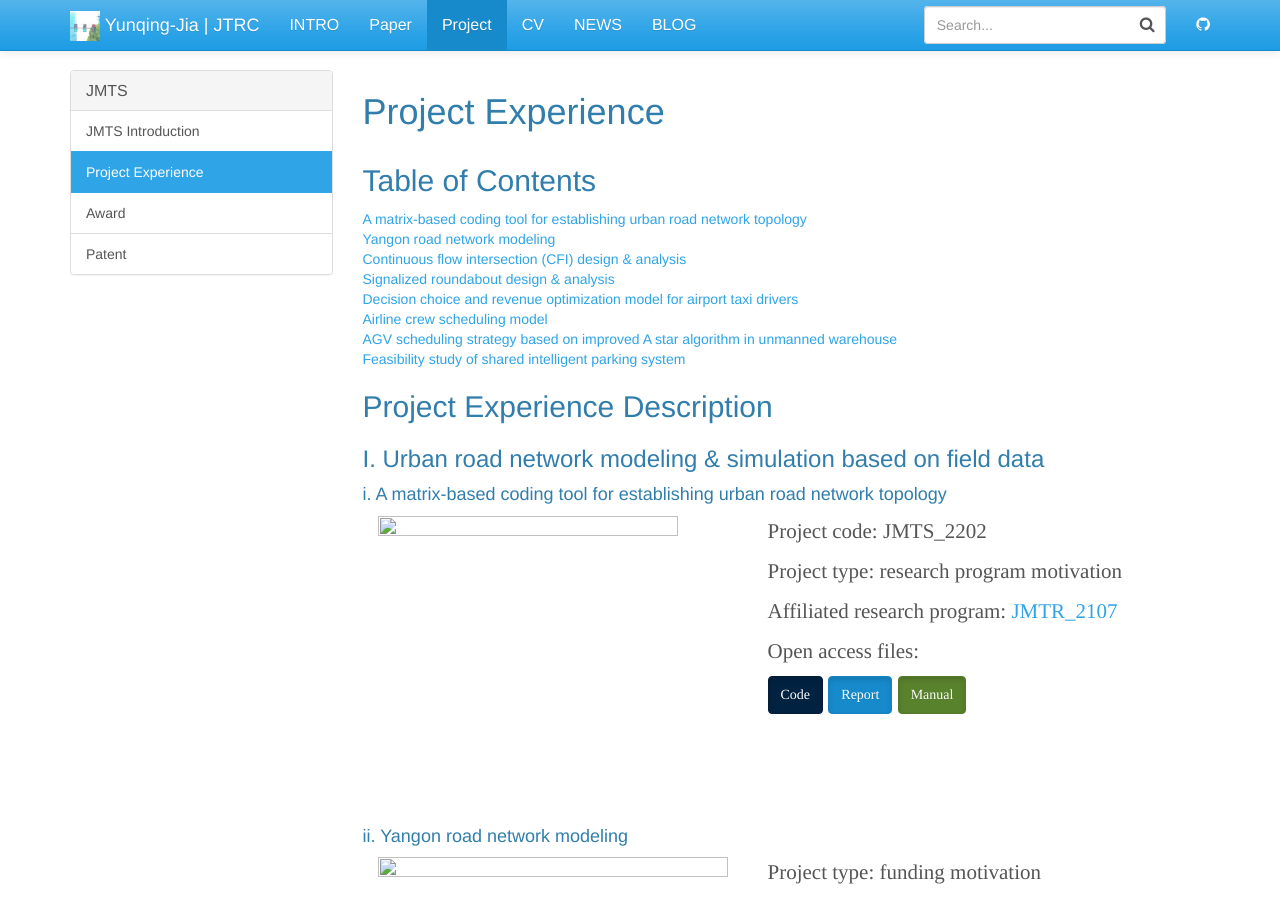
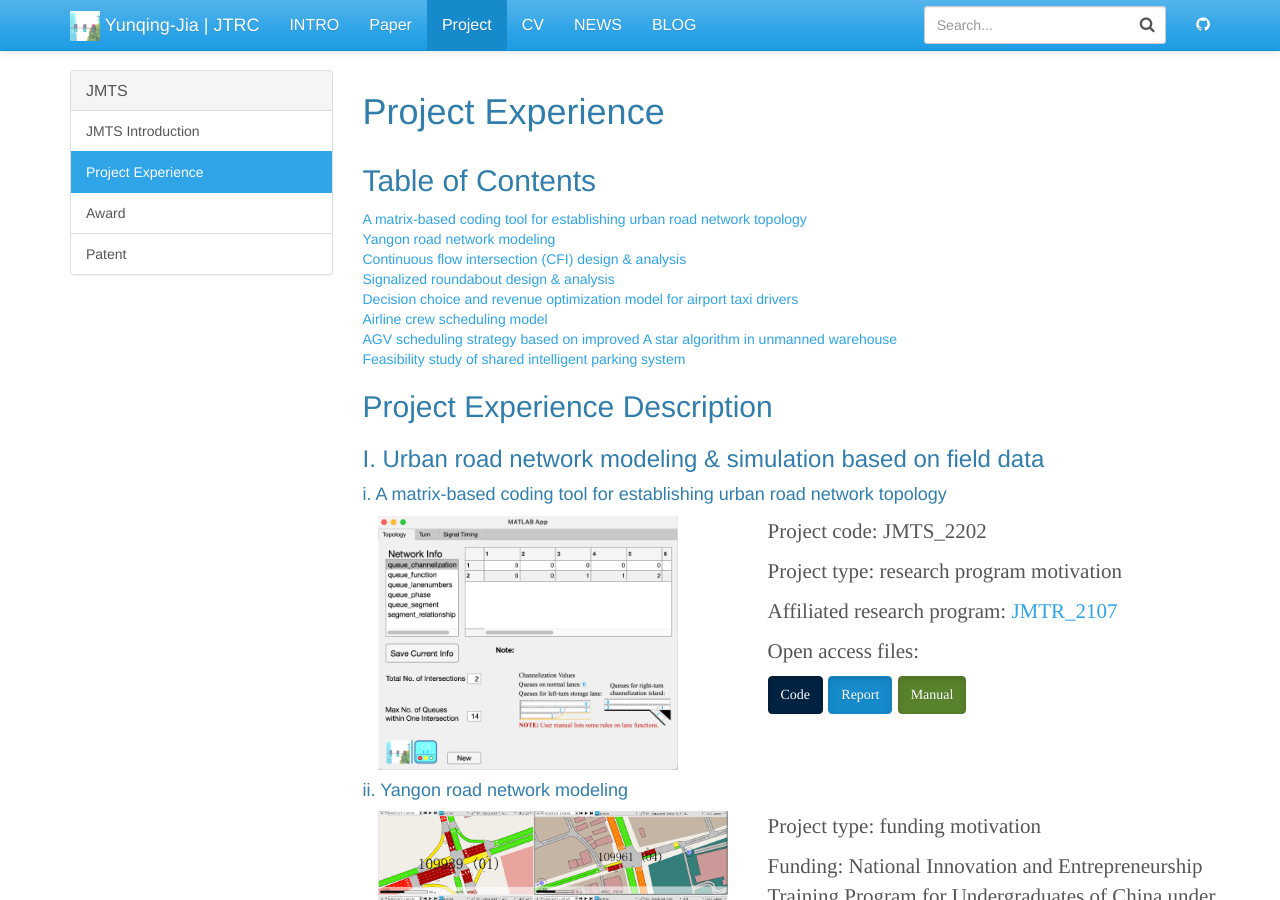
Before and after one commit to Yunqing-Jia/JTRC, a Jekyll site: the page built from _jmts/experience.md, in a window 1280 px wide and 900 px high. Built offline with Jekyll 4.4.1, drawn with Linux system fonts in a browser that asks for light colours.

Commit message:
Update experience.md

```diff
--- a/_jmts/experience.md
+++ b/_jmts/experience.md
@@ -29,17 +29,17 @@ font-size:21px;
 <div class="container">
     <div class="row">
         <div class="col-md-4">
-          <img src="/Jerland/jmts/jmts_2202.png" class="center" width='300' height='300'>
+          <img src="/JTRC/jmts/jmts_2202.png" class="center" width='300' height='300'>
         </div>
         <div class="col-md-5">
             <div class="intro">
             <p>Project code: JMTS_2202</p>
             <p>Project type: research program motivation</p>
-            <p>Affiliated research program: <a href="https://yunqing-jia.github.io/Jerland/jmtr/researchtopic/#JMTR_2107">JMTR_2107</a></p>
+            <p>Affiliated research program: <a href="https://yunqing-jia.github.io/JTRC/jmtr/researchtopic/#JMTR_2107">JMTR_2107</a></p>
             <p>Open access files: </p>
             <a href="https://github.com/Yunqing-Jia/JMTS_2202" class="btn btn-info active" aria-pressed="true">Code</a>
-            <a href="https://yunqing-jia.github.io/Jerland/jmts/JMTS_2202_1_0R.pdf" target="_blank" class="btn btn-primary active" aria-pressed="true">Report</a>
-            <a href="https://yunqing-jia.github.io/Jerland/jmts/JMTS_2202_1_0M.pdf" target="_blank" class="btn btn-success active" aria-pressed="true">Manual</a>
+            <a href="https://yunqing-jia.github.io/JTRC/jmts/JMTS_2202_1_0R.pdf" target="_blank" class="btn btn-primary active" aria-pressed="true">Report</a>
+            <a href="https://yunqing-jia.github.io/JTRC/jmts/JMTS_2202_1_0M.pdf" target="_blank" class="btn btn-success active" aria-pressed="true">Manual</a>
             </div>
         </div>
     </div>
@@ -52,7 +52,7 @@ font-size:21px;
 <div class="container">
     <div class="row">
         <div class="col-md-4">
-          <img src="/Jerland/jmts/jmtr_2021.png" class="center" width='350' height='350'>
+          <img src="/JTRC/jmts/jmtr_2021.png" class="center" width='350' height='350'>
         </div>
         <div class="col-md-5">
             <div class="intro">
@@ -60,7 +60,7 @@ font-size:21px;
             <p>Funding: National Innovation and Entrepreneurship Training Program for Undergraduates of China under Grant No. 201810710008 (Role: PI)</p>
             <p>Funding name: Traffic signal timing optimization based on field data </p>
             <p>Duration: 2018.7 - 2020.6 </p>
-            <p>Affiliated research program: <a href="https://yunqing-jia.github.io/Jerland/jmtr/thesis/#JMTR_2021">JMTR_2021</a> </p>
+            <p>Affiliated research program: <a href="https://yunqing-jia.github.io/JTRC/jmtr/thesis/#JMTR_2021">JMTR_2021</a> </p>
             </div>
         </div>
     </div>
@@ -74,7 +74,7 @@ font-size:21px;
 <div class="container">
     <div class="row">
         <div class="col-md-4">
-          <img src="/Jerland/jmts/jmts_2002.png" class="center" width='250' height='250'>
+          <img src="/JTRC/jmts/jmts_2002.png" class="center" width='250' height='250'>
         </div>
         <div class="col-md-5">
             <div class="intro">
@@ -95,7 +95,7 @@ font-size:21px;
 <div class="container">
     <div class="row">
         <div class="col-md-4">
-          <img src="/Jerland/jmts/jmts_1907.png" class="center" width='350' height='350'>
+          <img src="/JTRC/jmts/jmts_1907.png" class="center" width='350' height='350'>
         </div>
         <div class="col-md-5">
             <div class="intro">
@@ -117,7 +117,7 @@ font-size:21px;
 <div class="container">
     <div class="row">
         <div class="col-md-4">
-          <img src="/Jerland/jmts/jmts_1909.png" class="center" width='350' height='350'>
+          <img src="/JTRC/jmts/jmts_1909.png" class="center" width='350' height='350'>
         </div>
         <div class="col-md-5">
             <div class="intro">
@@ -137,7 +137,7 @@ font-size:21px;
 <div class="container">
     <div class="row">
         <div class="col-md-4">
-          <img src="/Jerland/jmts/jmts_2110.png" class="center" width='350' height='350'>
+          <img src="/JTRC/jmts/jmts_2110.png" class="center" width='350' height='350'>
         </div>
         <div class="col-md-5">
             <div class="intro">
@@ -157,7 +157,7 @@ font-size:21px;
 <div class="container">
     <div class="row">
         <div class="col-md-4">
-          <img src="/Jerland/jmts/jmts_2204.png" class="center" width='350' height='350'>
+          <img src="/JTRC/jmts/jmts_2204.png" class="center" width='350' height='350'>
         </div>
         <div class="col-md-5">
             <div class="intro">
```
